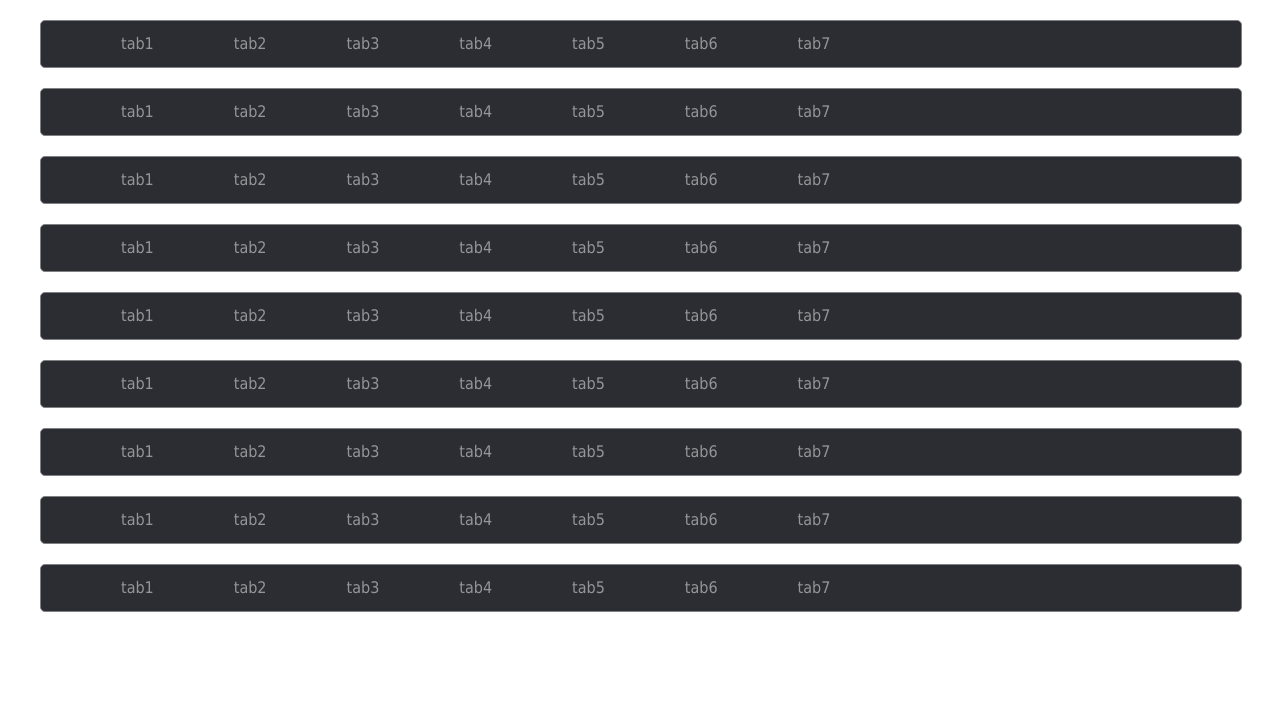
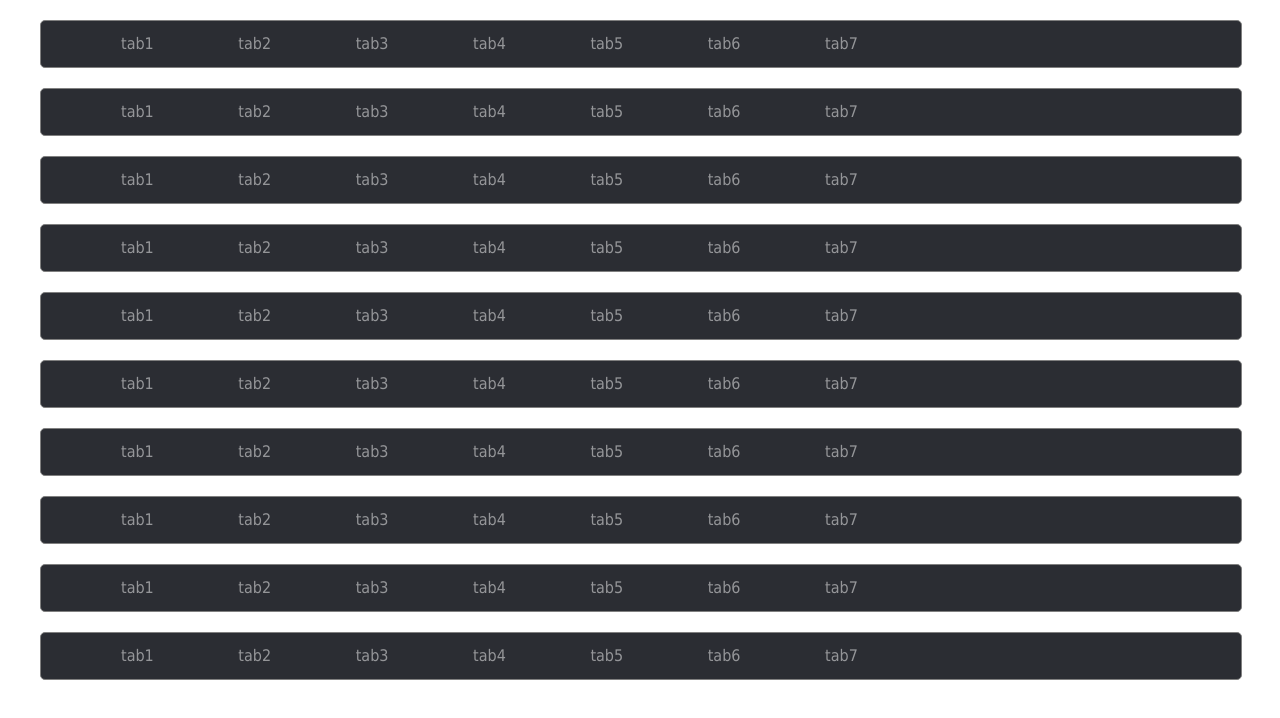
Before and after one commit to wangfulin/CSS, a plain HTML site: page navs.html in a window 1280 px wide. Drawn offline with Linux system fonts and the light colour scheme.

Commit message:
update navs.html

```diff
--- a/navs.html
+++ b/navs.html
@@ -29,7 +29,7 @@
 				margin:0px;
 			}
 			.nav>ul>li{
-				float:left;
+				display:inline-block;
 				margin:0px;
 			}
 			.nav>ul>li>a{
@@ -41,12 +41,12 @@
 				padding-right:40px;
 				line-height:46px;
 				vertical-align:middle;
-				color:rgba(255,255,255,0.498039);
 				-webkit-box-sizing:border-box;
 				-moz-box-sizing:border-box;
 				-ms-box-sizing:border-box;
 				-o-box-sizing:border-box;
 				box-sizing:border-box;
+				color:rgba(255,255,255,0.498039);
 				background-color:rgb(43,45,51);
 			}
 			.nav>ul>li>a:hover{
@@ -106,8 +106,26 @@
 				box-shadow:-1px 0px 0px 1px rgba(255,255,255,0.198039) inset,1px 0px 0px 1px rgba(255,255,255,0.198039) inset,0px 1px 0px 1px rgba(255,255,255,0.198039) inset,0px -1px 0px 1px rgba(255,255,255,0.198039) inset;
 			}
 			.nav9>ul>li>a:hover{
-				-webkit-box-shadow:-1px 0px 1px rgba(255,255,255,0.198039),1px 0px 0px 1px rgba(255,255,255,0.198039),0px 1px 1px rgba(255,255,255,0.198039),0px -1px 1px rgba(255,255,255,0.198039);
+				outline:1px solid rgb(85,86,91);
+			}
+			.nav10>ul>li>a:hover{
+				-webkit-border-top-left-radius:8px;
+				-moz-border-top-left-radius:8px;
+				-ms-border-top-left-radius:8px;
+				-o-border-top-left-radius:8px;
+				border-top-left-radius:8px;
 
+				-webkit-border-top-right-radius:8px;
+				-ms-border-top-right-radius:8px;
+				-o-border-top-right-radius:8px;
+				-ms-border-top-right-radius:8px;
+				border-top-right-radius:8px;
+
+				-webkit-box-shadow:-1px 0px 0px 1px rgba(255,255,255,0.198039) inset,1px 0px 0px 1px rgba(255,255,255,0.198039) inset,0px 1px 0px 1px rgba(255,255,255,0.198039) inset;
+				-moz-box-shadow:-1px 0px 0px 1px rgba(255,255,255,0.198039) inset,1px 0px 0px 1px rgba(255,255,255,0.198039) inset,0px 1px 0px 1px rgba(255,255,255,0.198039) inset;
+				-ms-box-shadow:-1px 0px 0px 1px rgba(255,255,255,0.198039) inset,1px 0px 0px 1px rgba(255,255,255,0.198039) inset,0px 1px 0px 1px rgba(255,255,255,0.198039) inset;
+				-o-box-shadow:-1px 0px 0px 1px rgba(255,255,255,0.198039) inset,1px 0px 0px 1px rgba(255,255,255,0.198039) inset,0px 1px 0px 1px rgba(255,255,255,0.198039) inset;
+				box-shadow:-1px 0px 0px 1px rgba(255,255,255,0.198039) inset,1px 0px 0px 1px rgba(255,255,255,0.198039) inset,0px 1px 0px 1px rgba(255,255,255,0.198039) inset;
 			}
 		</style>
 	</head>
@@ -212,6 +230,17 @@
 					<li><a href="#">tab7</a></li>
 				</ul>
 			</div>
+			<div class="nav nav10">
+				<ul>
+					<li><a href="#">tab1</a></li>
+					<li><a href="#">tab2</a></li>
+					<li><a href="#">tab3</a></li>
+					<li><a href="#">tab4</a></li>
+					<li><a href="#">tab5</a></li>
+					<li><a href="#">tab6</a></li>
+					<li><a href="#">tab7</a></li>
+				</ul>
+			</div>
 		</div>
 	</body>
 </html>
```
